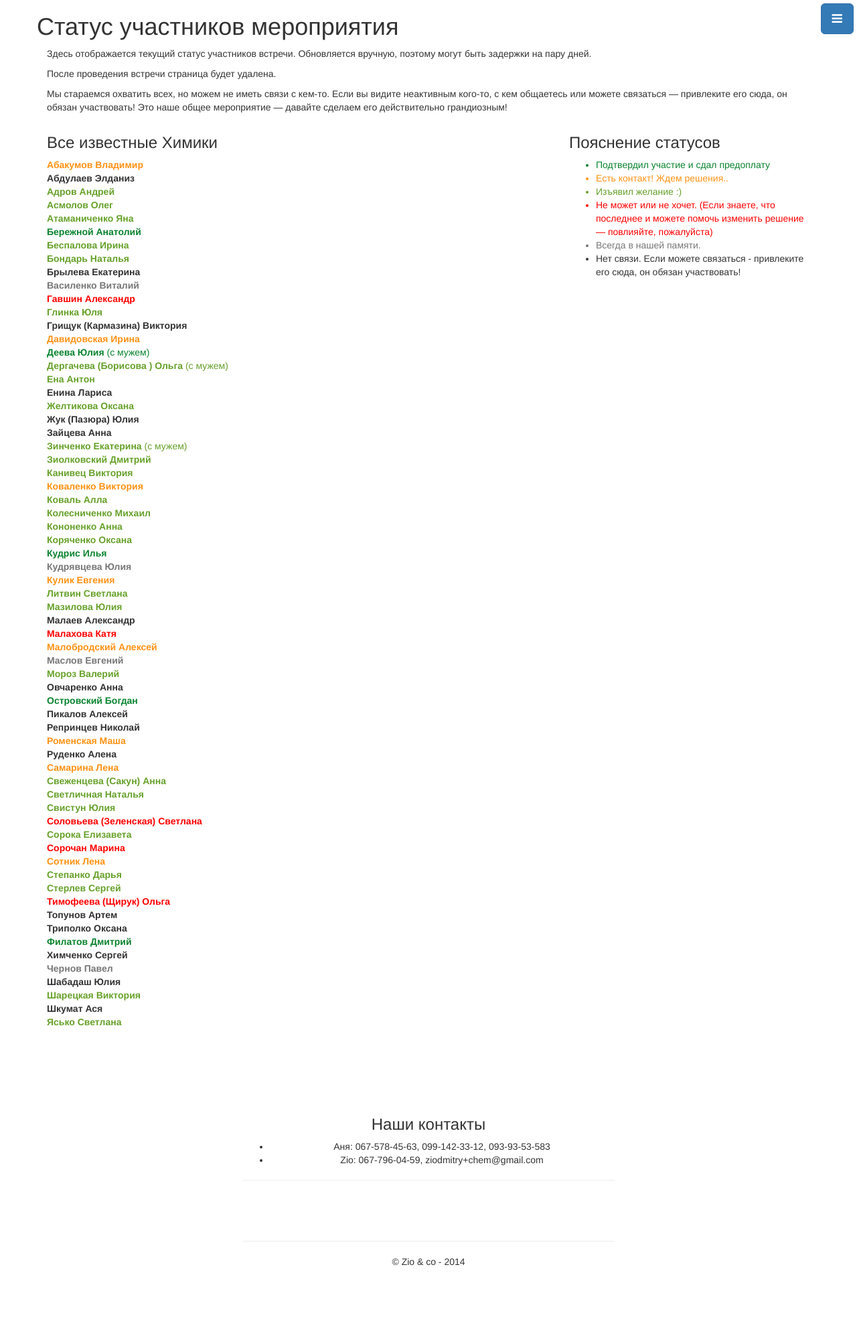
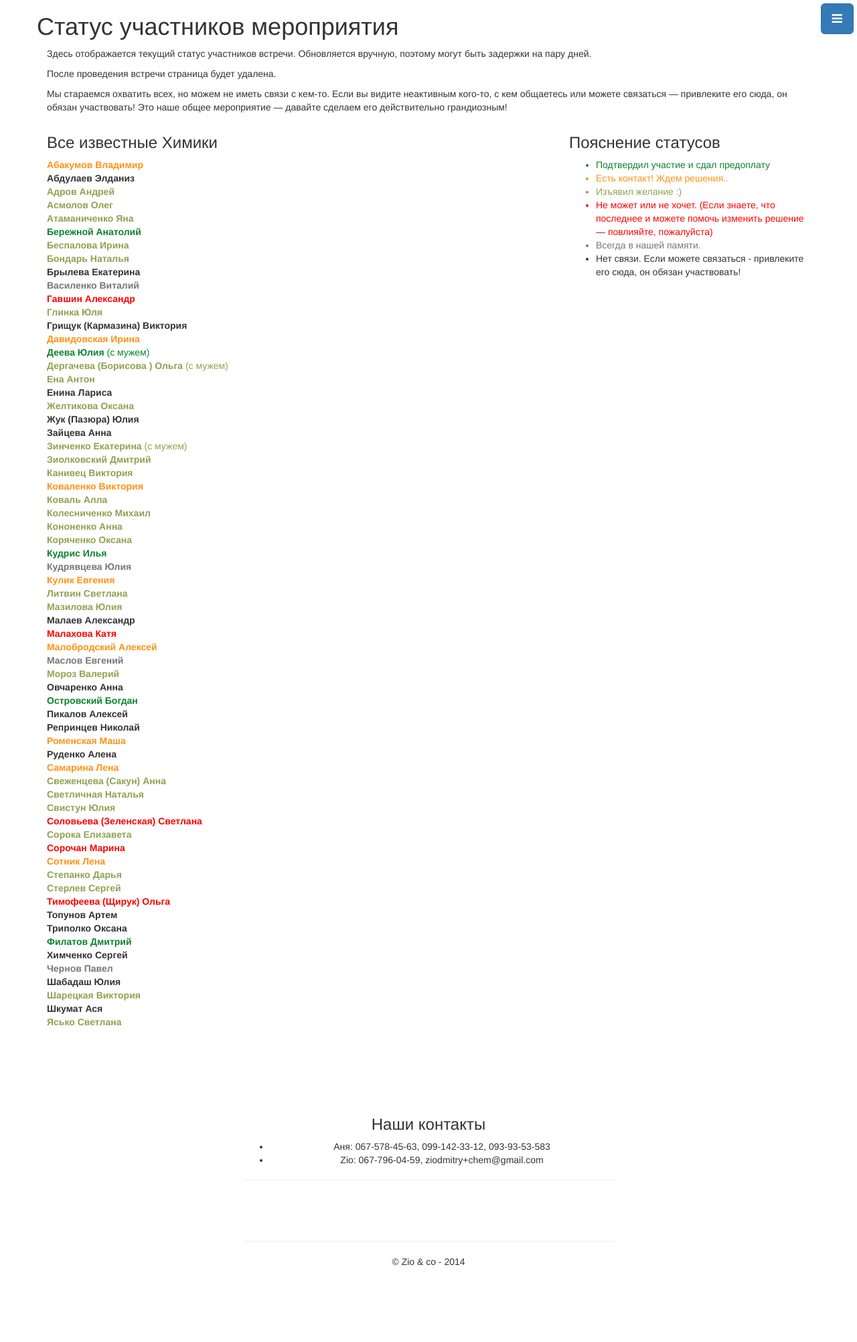
Before and after one commit to dmzio/chem1999, a Jekyll site: the page built from peoples.html, in a window 1280 px wide. Shown: the whole page at 67% size. Built offline with Jekyll 4.4.1, drawn with Linux system fonts in a browser that asks for light colours; nearby versions of some CDN libraries; Markdown is read by kramdown in place of the engine named in the settings.

Commit message:
people status

```diff
--- a/css/stylish-portfolio.css
+++ b/css/stylish-portfolio.css
@@ -308,7 +308,7 @@ li.approved {
 }
 
 li.wants {
-    color: #67a12a;
+    color: #90a151;
 }
 
 li.declined {
```
